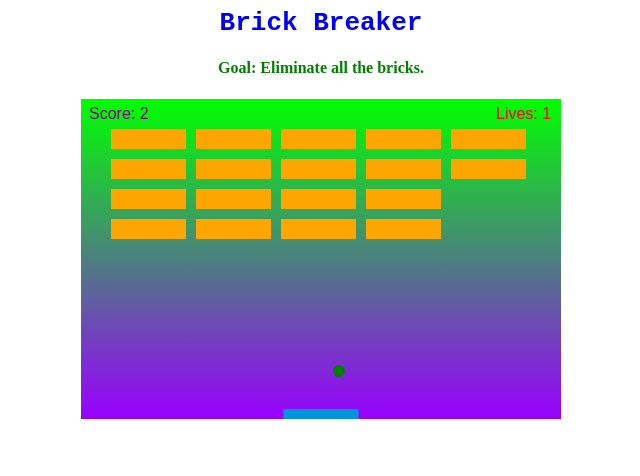
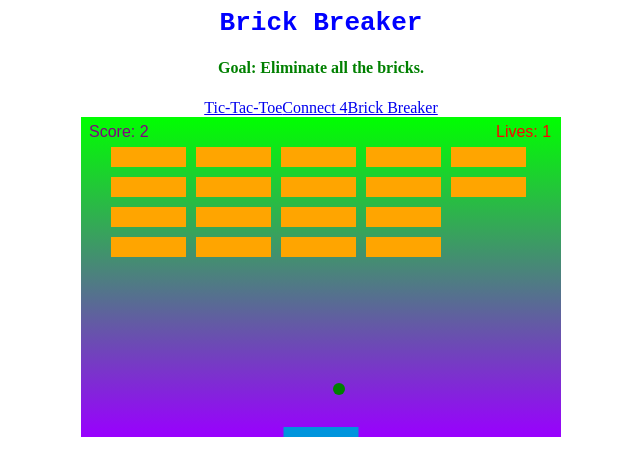
Before and after one commit to LucMan04/pset-9, a plain HTML site: page breaker.html in a window 1280 px wide. Shown: the whole page, without its empty margins (319-959 px from the left). Drawn offline with Linux system fonts and the light colour scheme.

Commit message:
Update breaker.html

```diff
--- a/breaker.html
+++ b/breaker.html
@@ -16,6 +16,7 @@
     <h4>
       Goal: Eliminate all the bricks.
     </h4>
+   <div class="header"><a href="tic-tac-toe.html">Tic-Tac-Toe</a><a href="connecc.html">Connect 4</a><a href="breaker.html">Brick Breaker</a></div>
   </center>
   <canvas id="myCanvas" width="480" height="320"></canvas>
 </body>
```
